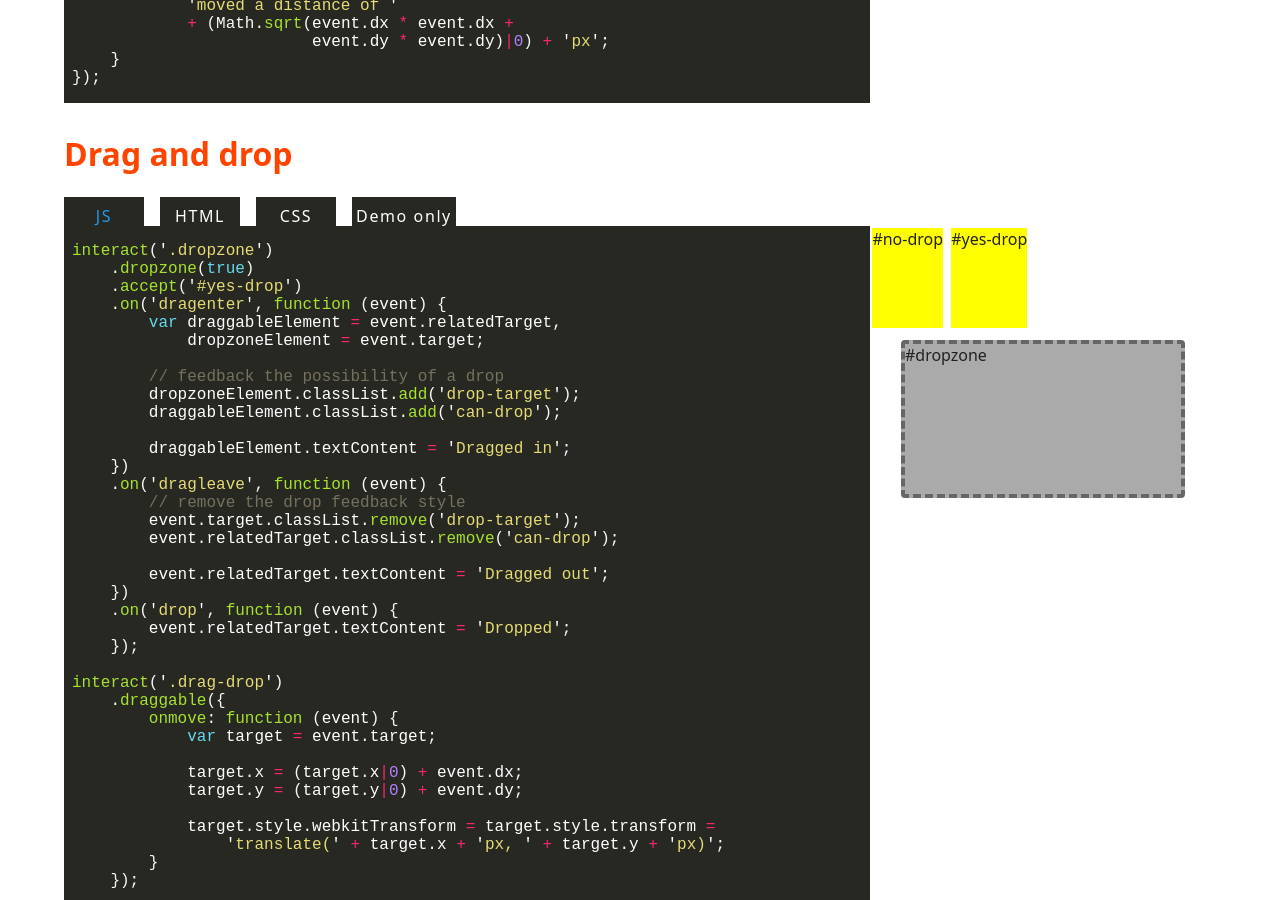
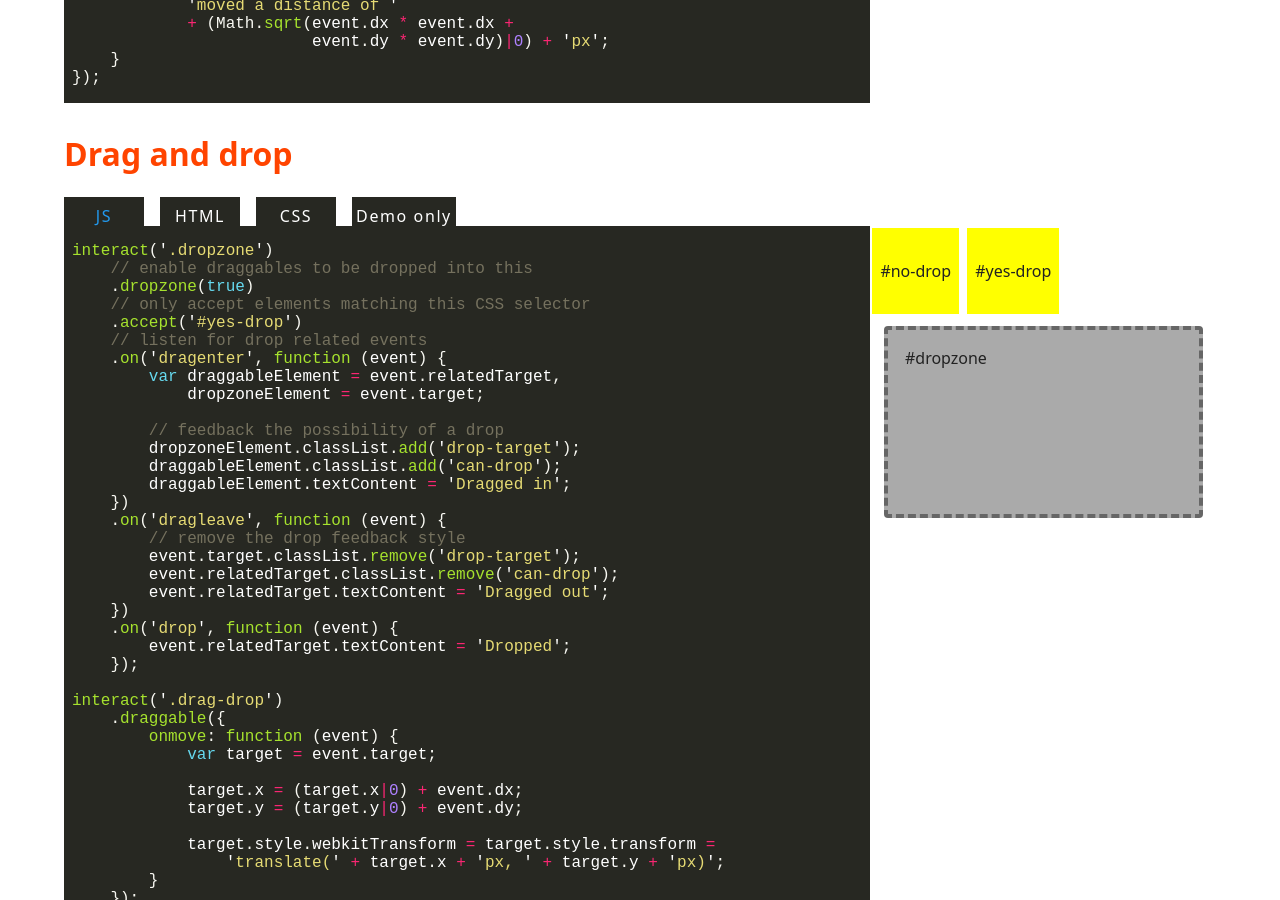
Before and after one commit to interactjs/interactjs.github.io, a Jekyll site: the page built from index.html, in a window 1280 px wide and 900 px high, scrolled down 745 px. Built offline with Jekyll 4.4.1, drawn with Linux system fonts in a browser that asks for light colours; Markdown is read by kramdown in place of the engine named in the settings.

Commit message:
Improve style of drop demo

```diff
--- a/index.html
+++ b/index.html
@@ -135,6 +135,7 @@ interact('#drag-me').draggable({
     border: dashed 4px #666;
     border-radius: 4px;
     margin: 10px auto 0;
+    padding: 5%;
     width: 80%;
     height: 150px;
     transition: background-color 0.3s;
@@ -146,8 +147,8 @@ interact('#drag-me').draggable({
 
 .drag-drop {
     display: inline-block;
-    height: 100px;
     min-width: 40px;
+    padding: 2em 0.5em;
 
     background-color: yellow;
     border: solid 2px white;
@@ -167,8 +168,11 @@ interact('#drag-me').draggable({
 {% highlight javascript %}
 /* enable javascript to view a demo */
 interact('.dropzone')
+    // enable draggables to be dropped into this
     .dropzone(true)
+    // only accept elements matching this CSS selector
     .accept('#yes-drop')
+    // listen for drop related events
     .on('dragenter', function (event) {
         var draggableElement = event.relatedTarget,
             dropzoneElement = event.target;
@@ -176,14 +180,12 @@ interact('.dropzone')
         // feedback the possibility of a drop
         dropzoneElement.classList.add('drop-target');
         draggableElement.classList.add('can-drop');
-
         draggableElement.textContent = 'Dragged in';
     })
     .on('dragleave', function (event) {
         // remove the drop feedback style
         event.target.classList.remove('drop-target');
         event.relatedTarget.classList.remove('can-drop');
-
         event.relatedTarget.textContent = 'Dragged out';
     })
     .on('drop', function (event) {
```
